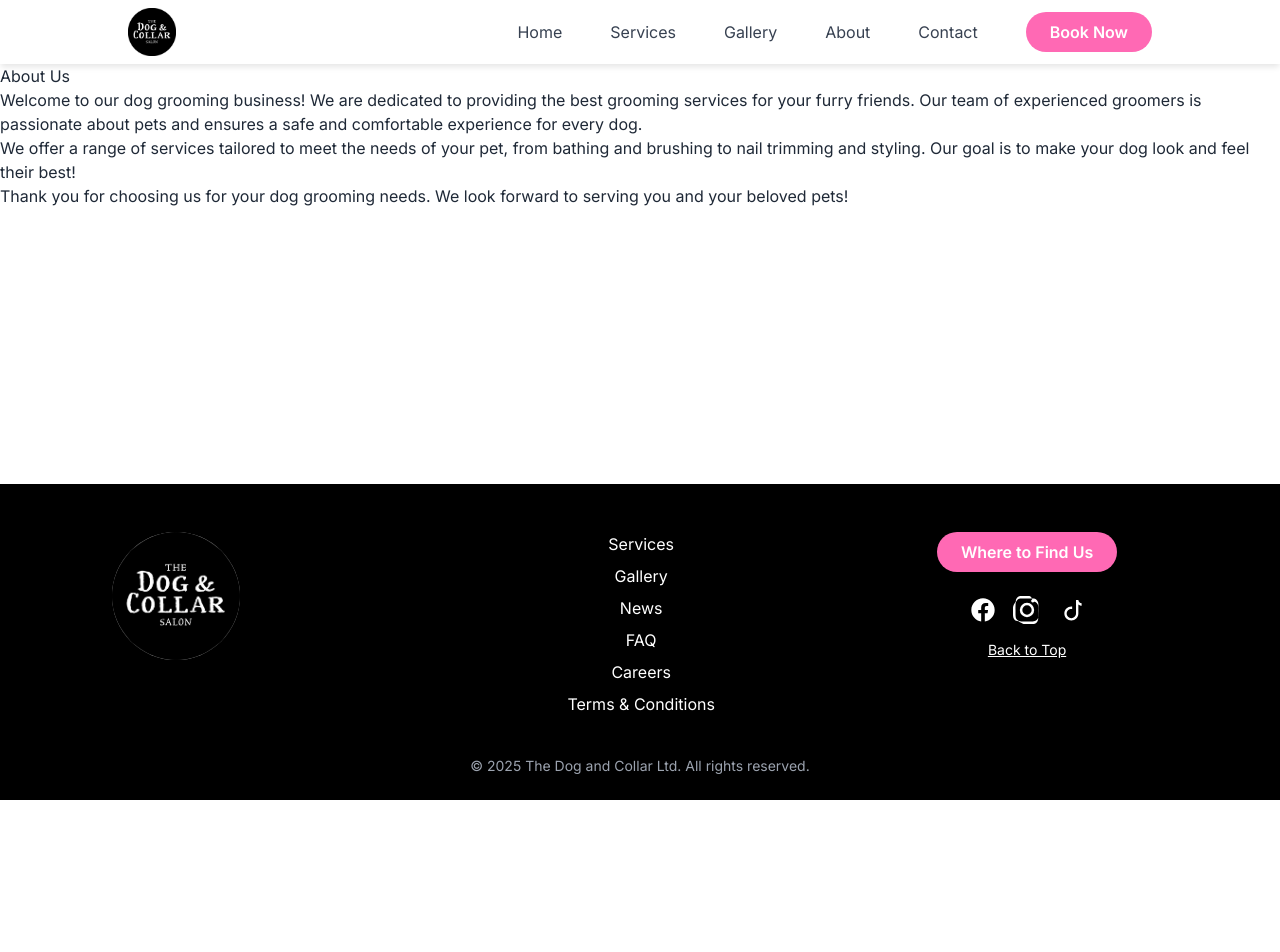
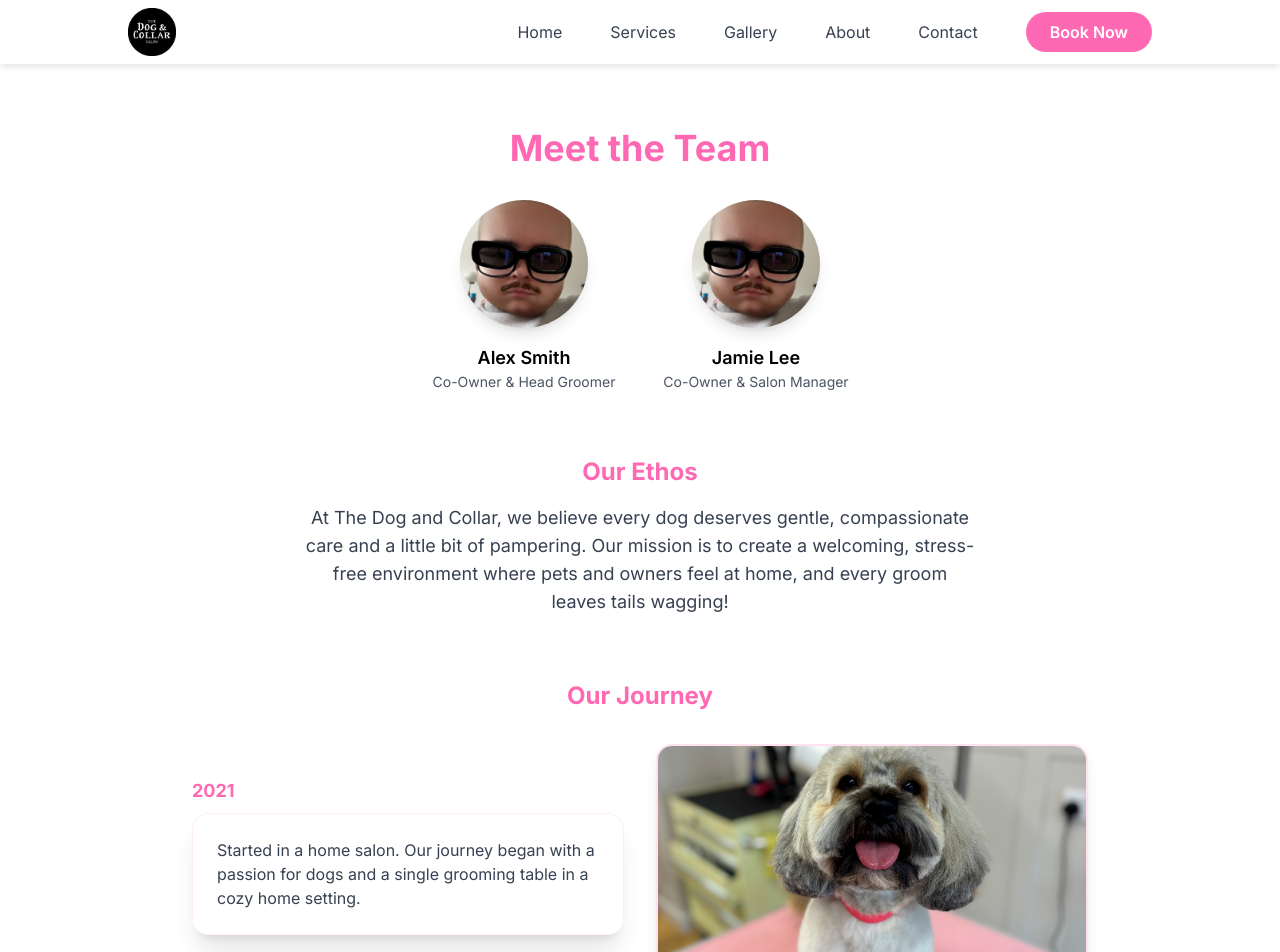
Before and after one commit to RoleyRoley/Dog-Grooming-Website, a React (Vite) app: page /about in a window 1280 px wide. Shown: the top 952 px of the page. Before the commit the page ends 800 px from the top, so only its background shows below. Built offline with nearby package versions, Linux system fonts and the light colour scheme.

Commit message:
Started About sections, team photos, timeline

```diff
--- a/src/components/home/Services.jsx
+++ b/src/components/home/Services.jsx
@@ -42,7 +42,7 @@ const Services = () => {
                     {services.map((service, index) => (
                         <motion.div
                             key={index}
-                            initial={{ opacity: 0, y: 30 }}
+                            initial={{ opacity: 0, y: 15 }}
                             whileInView={{ opacity: 1, y: 0 }}
                             viewport={{ once: true, amount: 0.3 }}
                             transition={{ duration: 0.7, delay: index * 0.15 }}
--- a/src/components/pages/About.jsx
+++ b/src/components/pages/About.jsx
@@ -1,14 +1,142 @@
 import React from 'react';
+import { motion } from 'framer-motion';
 
-const About = () => {
-    return (
-        <div className="about">
-            <h1>About Us</h1>
-            <p>Welcome to our dog grooming business! We are dedicated to providing the best grooming services for your furry friends. Our team of experienced groomers is passionate about pets and ensures a safe and comfortable experience for every dog.</p>
-            <p>We offer a range of services tailored to meet the needs of your pet, from bathing and brushing to nail trimming and styling. Our goal is to make your dog look and feel their best!</p>
-            <p>Thank you for choosing us for your dog grooming needs. We look forward to serving you and your beloved pets!</p>
-        </div>
-    );
+// Example images (replace with your own)
+import owner1 from '../../assets/images/image.jpeg';
+import timeline1 from '../../assets/images/IMG_1477.jpeg';
+import timeline2 from '../../assets/images/IMG_2149.jpeg';
+import timeline3 from '../../assets/images/IMG_7295.jpeg';
+
+const team = [
+  { name: "Alex Smith", role: "Co-Owner & Head Groomer", photo: owner1 },
+  { name: "Jamie Lee", role: "Co-Owner & Salon Manager", photo: owner1 },
+  // Add more staff here
+];
+
+const timeline = [
+  {
+    year: "2021",
+    description: "Started in a home salon. Our journey began with a passion for dogs and a single grooming table in a cozy home setting.",
+    image: timeline1,
+  },
+  {
+    year: "2023",
+    description: "Relocated to a new high street salon. With growing demand, we moved to a bright, modern space in the heart of town.",
+    image: timeline2,
+  },
+  {
+    year: "2025",
+    description: "Merged with a local groomer and formed a limited company. The salon was redesigned to offer even more comfort and style for our furry clients.",
+    image: timeline3,
+  },
+];
+
+const fadeIn = {
+  hidden: { opacity: 0, y: 40 },
+  visible: (i = 0) => ({
+    opacity: 1,
+    y: 0,
+    transition: { delay: i * 0.2, duration: 0.7, ease: 'easeOut' }
+  }),
 };
 
+const About = () => (
+  <section className="py-16 px-4 bg-white min-h-screen">
+    <div className="max-w-4xl mx-auto">
+      {/* Meet the Team */}
+      <motion.div
+        initial="hidden"
+        whileInView="visible"
+        viewport={{ once: true, amount: 0.2 }}
+        variants={fadeIn}
+        className="mb-16"
+      >
+        <h1 className="text-4xl font-bold text-primary mb-8 text-center">Meet the Team</h1>
+        <div className="flex flex-wrap justify-center gap-10">
+          {team.map((member, idx) => (
+            <motion.div
+              key={member.name}
+              custom={idx}
+              initial="hidden"
+              whileInView="visible"
+              viewport={{ once: true, amount: 0.2 }}
+              variants={fadeIn}
+              className="flex flex-col items-center w-48"
+            >
+              <div className="w-32 h-32 rounded-full overflow-hidden shadow-lg mb-4 bg-gray-200">
+                <img
+                  src={member.photo}
+                  alt={member.name}
+                  className="w-full h-full object-cover"
+                />
+              </div>
+              <div className="text-center">
+                <h3 className="font-semibold text-lg text-secondary">{member.name}</h3>
+                <p className="text-gray-600 text-sm">{member.role}</p>
+              </div>
+            </motion.div>
+          ))}
+        </div>
+      </motion.div>
+
+      {/* Our Ethos */}
+      <motion.div
+        initial="hidden"
+        whileInView="visible"
+        viewport={{ once: true, amount: 0.2 }}
+        variants={fadeIn}
+        className="mb-16"
+      >
+        <h2 className="text-2xl font-bold text-primary mb-4 text-center">Our Ethos</h2>
+        <p className="text-lg text-gray-700 text-center max-w-2xl mx-auto">
+          At The Dog and Collar, we believe every dog deserves gentle, compassionate care and a little bit of pampering.
+          Our mission is to create a welcoming, stress-free environment where pets and owners feel at home, and every groom leaves tails wagging!
+        </p>
+      </motion.div>
+
+      {/* Business Timeline */}
+      <motion.div
+        initial="hidden"
+        whileInView="visible"
+        viewport={{ once: true, amount: 0.2 }}
+        variants={fadeIn}
+      >
+        <h2 className="text-2xl font-bold text-primary mb-8 text-center">Our Journey</h2>
+        <div className="flex flex-col gap-16">
+          {timeline.map((event, idx) => {
+            const isLeft = idx % 2 === 0;
+            return (
+              <motion.div
+                key={event.year}
+                custom={idx}
+                initial="hidden"
+                whileInView="visible"
+                viewport={{ once: true, amount: 0.2 }}
+                variants={fadeIn}
+                className={`flex flex-col md:flex-row items-center md:items-stretch gap-8`}
+              >
+                {/* Text Side */}
+                <div className={`md:w-1/2 ${isLeft ? 'md:order-1' : 'md:order-2'} order-1 flex flex-col justify-center`}>
+                  <div className="text-primary font-bold text-lg mb-2">{event.year}</div>
+                  <div className="bg-white/90 backdrop-blur-md rounded-2xl shadow-xl p-6 border border-primary/10 text-gray-700 text-base text-center md:text-left">
+                    {event.description}
+                  </div>
+                </div>
+                {/* Image Side */}
+                <div className={`md:w-1/2 ${isLeft ? 'md:order-2' : 'md:order-1'} order-2 flex justify-center items-center`}>
+                  <img
+                    src={event.image}
+                    alt={event.year}
+                    className="w-full max-w-xs md:max-w-md h-48 md:h-56 object-cover rounded-2xl shadow-lg border-2 border-primary/20"
+                  />
+                </div>
+              </motion.div>
+            );
+          })}
+        </div>
+      </motion.div>
+    </div>
+  </section>
+);
+
 export default About;
```
Also changed, not shown: src/assets/images/Image.jpeg (added).
